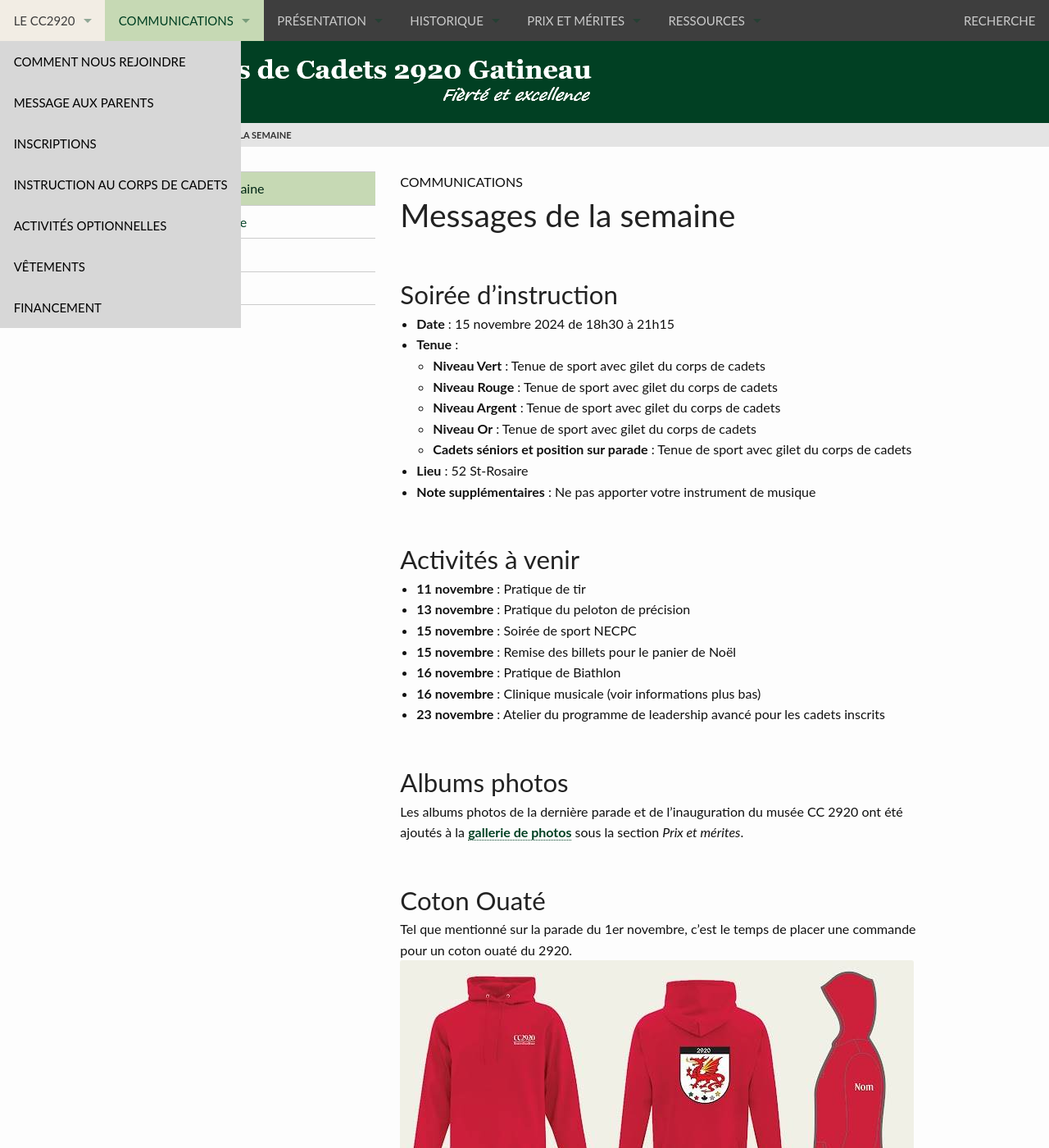
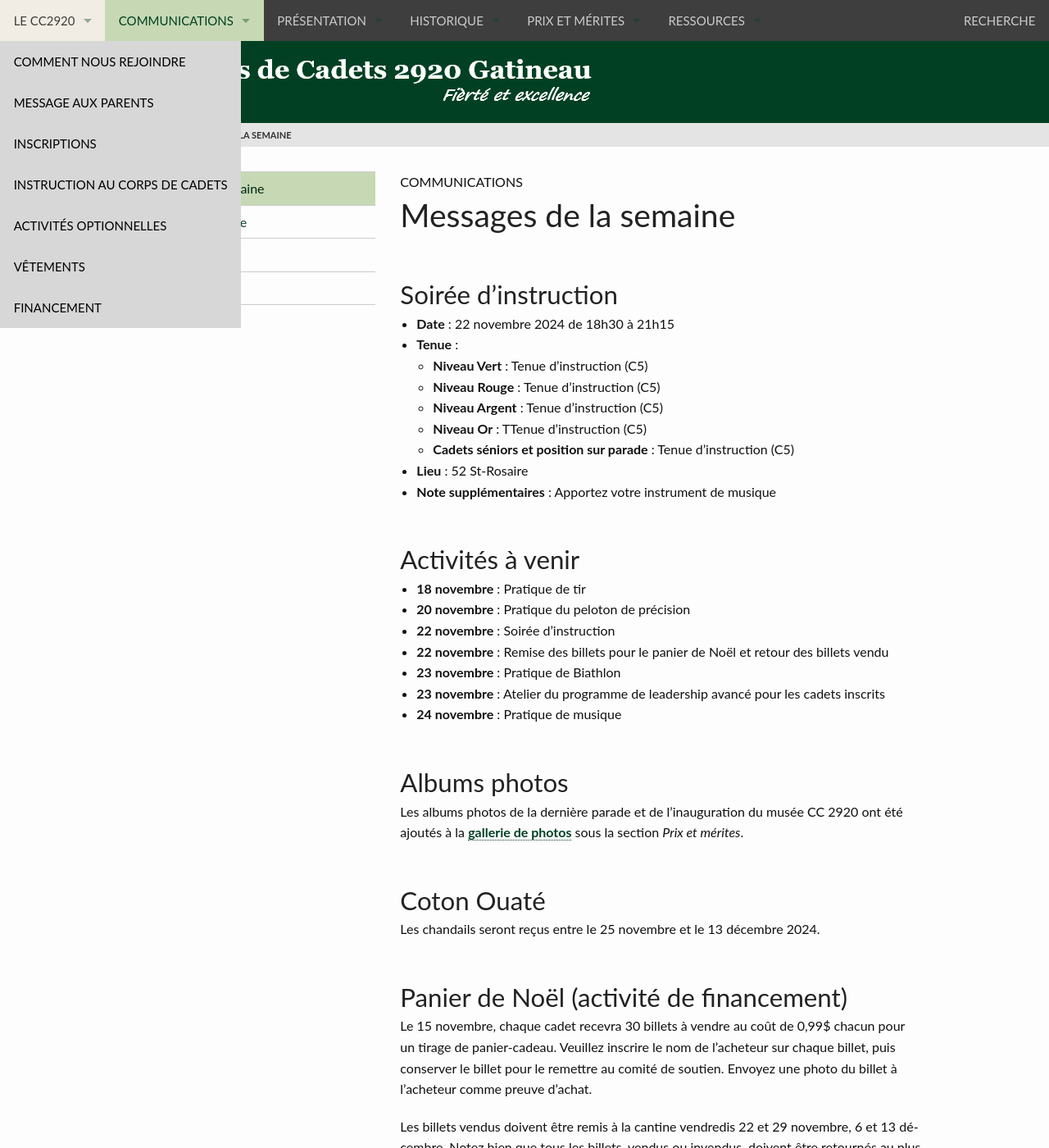
Before and after one commit to CC2920/web, a Jekyll site: the page built from _communications/messages.md, in a window 1280 px wide and 1400 px high. Shown: the whole window at 82% size. Built offline with Jekyll 4.4.1, drawn with Linux system fonts in a browser that asks for light colours; some of the changed text lies outside the part shown.

Commit message:
Message semaine du 17 novembre

```diff
--- a/_communications/messages.md
+++ b/_communications/messages.md
@@ -5,26 +5,26 @@ layout: "messages"
 
 ## Soirée d'instruction
 
-- **Date** : 15 novembre 2024 de 18h30 à 21h15
+- **Date** : 22 novembre 2024 de 18h30 à 21h15
 - **Tenue** :
-  - **Niveau Vert** : Tenue de sport avec gilet du corps de cadets
-  - **Niveau Rouge** : Tenue de sport avec gilet du corps de cadets
-  - **Niveau Argent** : Tenue de sport avec gilet du corps de cadets
-  - **Niveau Or** : Tenue de sport avec gilet du corps de cadets
-  - **Cadets séniors et position sur parade** : Tenue de sport avec gilet du corps de cadets
+  - **Niveau Vert** : Tenue d'instruction (C5)
+  - **Niveau Rouge** : Tenue d'instruction (C5)
+  - **Niveau Argent** : Tenue d'instruction (C5)
+  - **Niveau Or** : TTenue d'instruction (C5)
+  - **Cadets séniors et position sur parade** : Tenue d'instruction (C5)
 - **Lieu** : 52 St-Rosaire
-- **Note supplémentaires** : Ne pas apporter votre instrument de musique
+- **Note supplémentaires** : Apportez votre instrument de musique
 
 
 ## Activités à venir
 
-- **11 novembre** : Pratique de tir
-- **13 novembre** : Pratique du peloton de précision
-- **15 novembre** : Soirée de sport NECPC
-- **15 novembre** : Remise des billets pour le panier de Noël
-- **16 novembre** : Pratique de Biathlon
-- **16 novembre** : Clinique musicale (voir informations plus bas)
+- **18 novembre** : Pratique de tir
+- **20 novembre** : Pratique du peloton de précision
+- **22 novembre** : Soirée d'instruction
+- **22 novembre** : Remise des billets pour le panier de Noël et retour des billets vendu
+- **23 novembre** : Pratique de Biathlon
 - **23 novembre** : Atelier du programme de leadership avancé pour les cadets inscrits
+- **24 novembre** : Pratique de musique
 
 ## Albums photos
 
@@ -32,13 +32,6 @@ Les albums photos de la dernière parade et de l'inauguration du musée CC 2920
 
 
 ## Coton Ouaté
-
-Tel que mentionné sur la parade du 1er novembre, c'est le temps de placer une commande pour un coton ouaté du 2920.
-![Chandail coton ouaté rouge du CC2920](https://cc2920.ca/docs/accessoires/chandail-coton-ouate-rouge.jpg "Chandail coton ouaté rouge du CC2920")
-
-C'est une commande spéciale donc si nous n’avons pas la quantité requise, l’argent vous sera retourné. Pour que votre commande soit valide, le comité du CC2920 doit avoir reçu ce bon de commande rempli et avoir reçu l’argent au plus tard le 15 novembre 2024 à 21 h, par transfert électronique au <cciv2920@gmail.com> ou en argent comptant à la cantine.
-
-Formulaire: <https://forms.gle/6LafJ8eDWnH4ebUq7>
 
 Les chandails seront reçus entre le 25 novembre et le 13 décembre 2024.
 
@@ -58,21 +51,6 @@ Le comité de soutien sollicite les entreprises de la région pour contribuer de
 La lettre ci-jointe offre plus de détails et nous vous invitons aussi à la partager avec des commerces et professionnels de votre réseau:  <https://drive.google.com/file/d/1sLnRmR51RpRTdQG4ko8FUwWXg5BqMHjs/view?usp=sharing>
 
 Pour plus d’information ou pour coordonner le ramassage d’un item, SVP envoyez une note à <cciv2920@gmail.com> ou donnez un coup de fil à 873-354-8426.
-
-## Clinique musicale
-
-La clinique musicale de cette année, une formation enrichissante et spécialisée en musique, aura lieu ce samedi 16 novembre 2024 pour les cadets musiciens ayant un dossier médical valide en date du 3 novembre.
-L'événement aura lieu de 9h00 à 16h30, à l'école secondaire Hillcrest au 1900 Dauphin Rd, Ottawa, ON K1G 2L7. Les cadets doivent se rendre de leurs propres moyens.
-
-Aucun repas ne sera fourni sur place, les cadets doivent apporter leur repas pour le dîner. Des micro-ondes seront disponibles et une cantine (payante) sera sur place pour des collations.
-La tenue est le C3 pour tous ceux qui l'ont, sinon le C5 pour les autres.
-
-Veuillez apporter :
- - Carte assurance-maladie valide
- - Instrument de musique (à l'exception des percussionnistes : apportez votre paire de baguettes de caisse-claire)
- - Dîner et collations
- - Bouteille d'eau
- - Médicaments le cas échéant
 
 ## Tir
 
```
